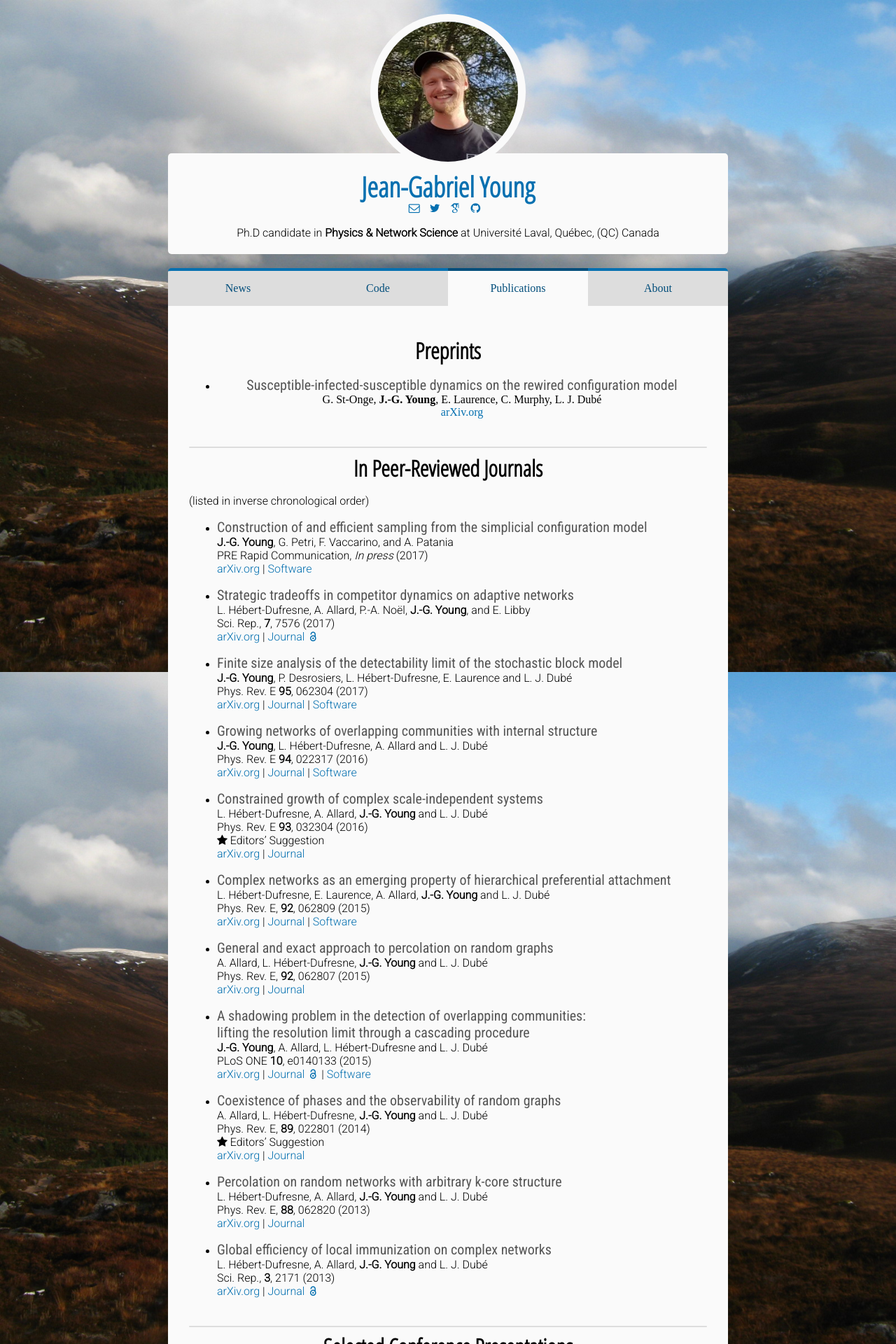
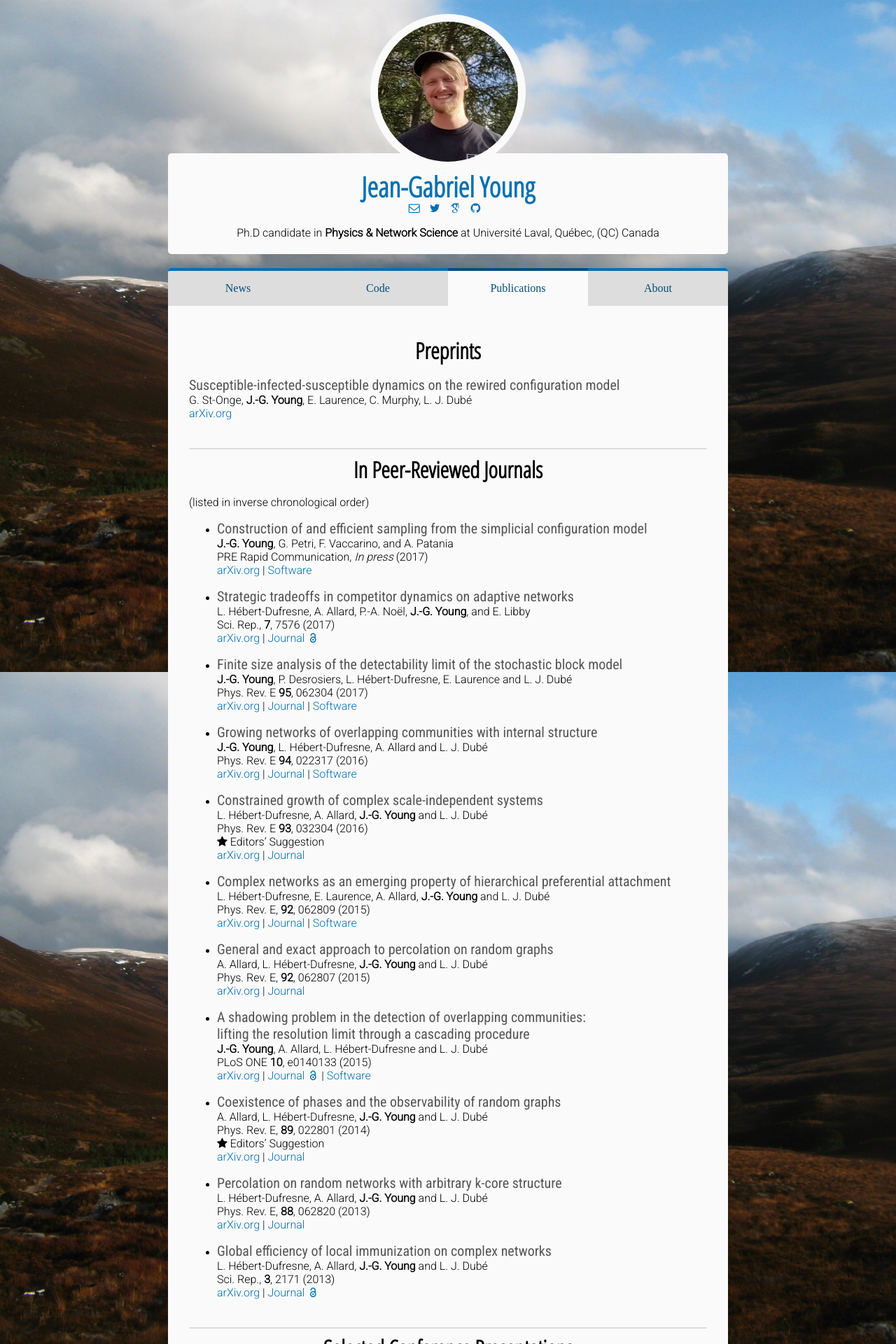
Before and after one commit to jg-you/jg-you.github.io, a Jekyll site: the page built from publications.md, in a window 1280 px wide. Shown: the top 1920 px of the page at 70% size. Built offline with Jekyll 4.4.1, drawn with Linux system fonts in a browser that asks for light colours; some web fonts are replaced; comment, search, counter and statistics services are not loaded.

Commit message:
Update publications.md

```diff
--- a/publications.md
+++ b/publications.md
@@ -6,9 +6,11 @@ title: Publications
 <span id="nav-preprints"></span>
 ## Preprints
 
-* <span class="pub-title">Susceptible-infected-susceptible dynamics on the rewired configuration model</span><br/>
+
+<span class="pub-title">Susceptible-infected-susceptible dynamics on the rewired configuration model</span><br/>
 G. St-Onge, **J.-G. Young**, E. Laurence, C. Murphy, L. J. Dubé<br/>
 [arXiv.org](https://arxiv.org/abs/1701.01740)
+
 
 <div class="end-of-post"></div>
 
```
